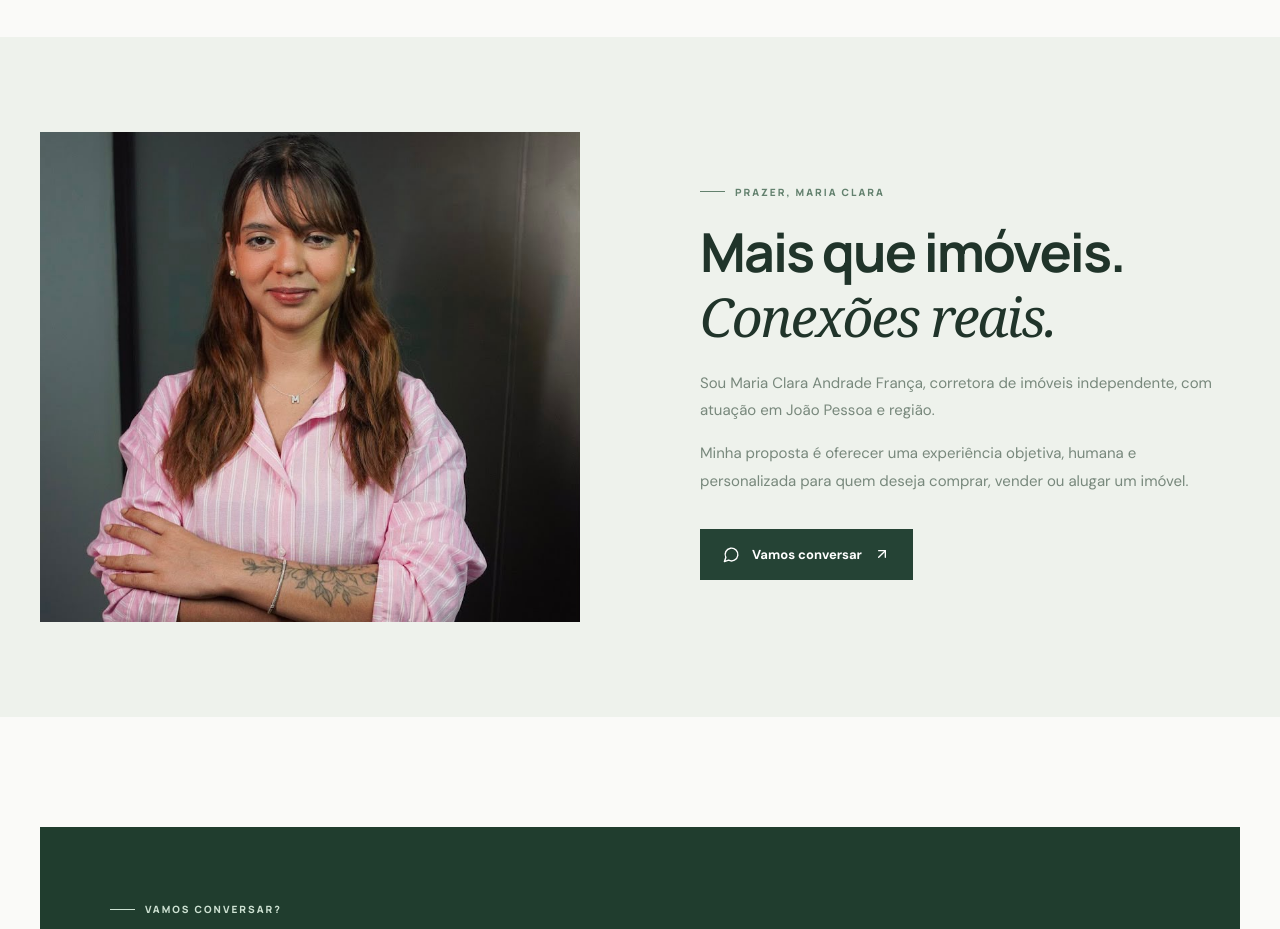
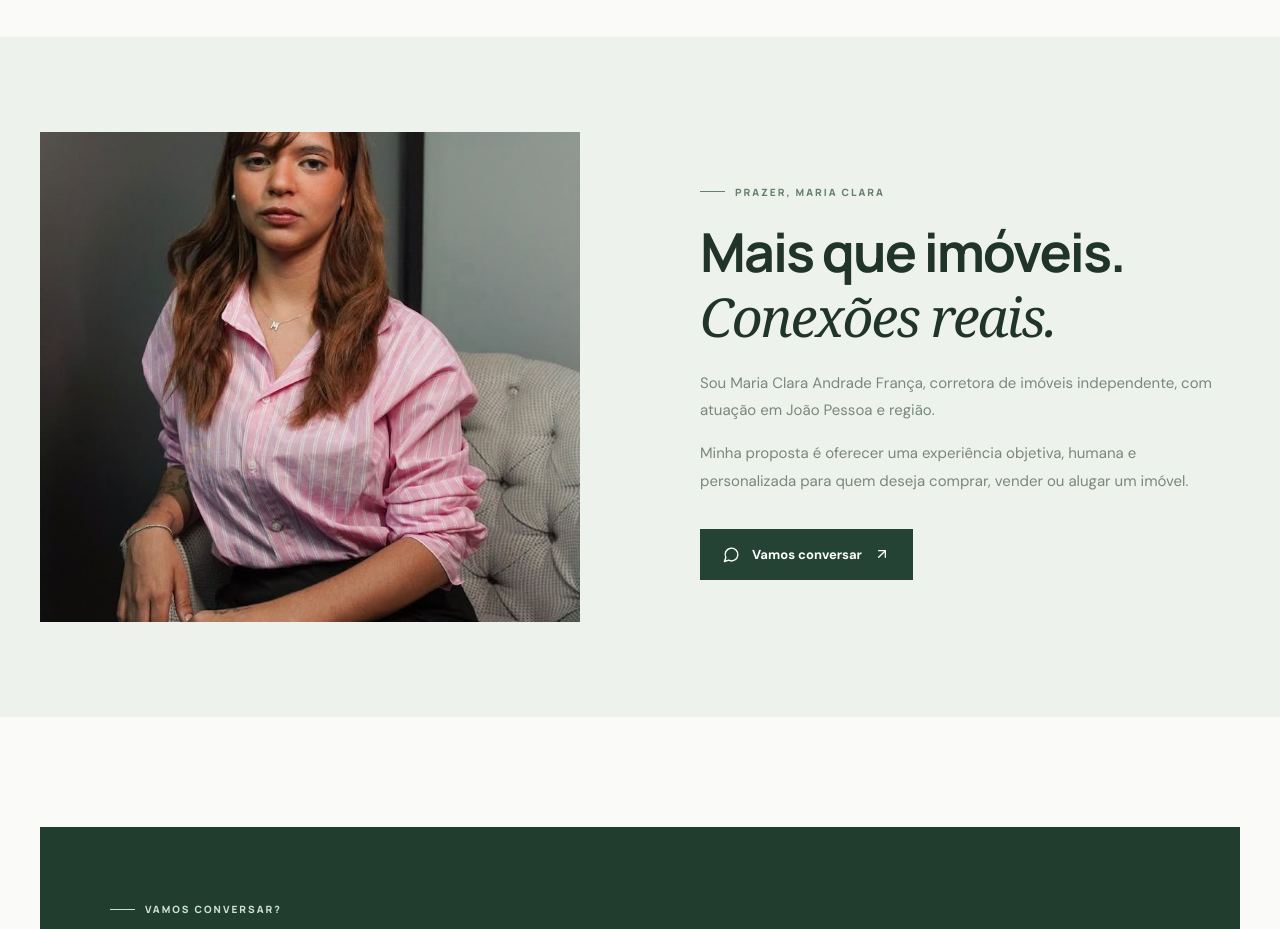
Before and after one commit to jpliratavares/maria-clara-imoveis, a React (Vite) app: page / in a window 1280 px wide. Shown: the part 2080-3009 px from the top of the page. Built offline with nearby package versions, Linux system fonts and the light colour scheme.

Commit message:
fix: display olhar-lateral portrait in about section

```diff
--- a/src/App.tsx
+++ b/src/App.tsx
@@ -55,7 +55,7 @@ function Home(){
  <div className="wrap search-offset"><SearchPanel/></div>
  <section className="wrap section"><div className="section-head"><div><p className="kicker">SELEÇÃO DE IMÓVEIS</p><h2>Espaços para viver novas histórias.</h2><p>Conheça opções para diferentes momentos e estilos de vida.</p></div><Link className="underlined dark" to="/imoveis">Ver todos os imóveis <ArrowUpRight size={17}/></Link></div>
  {listings.length ? <div className="listing-grid">{listings.filter(x=>x.featured).map(item=><ListingCard key={item.id} item={item}/>)}</div> : <div className="empty"><h3>Imóveis em atualização</h3><p>Enquanto organizamos o catálogo, consulte os anúncios publicados na fonte.</p><a className="ctn-btn" href={CHAVES_NA_MAO_URL} target="_blank" rel="noopener noreferrer">Ver anúncios no Chaves na Mão <ArrowUpRight size={17}/></a></div>}<p className="demo">{demo}</p></section>
- <section className="about" id="sobre"><div className="wrap about-grid"><div className="about-image"><img src={`${import.meta.env.BASE_URL}sorriso-frontal.jpeg`} alt="Retrato profissional de Maria Clara Andrade França" loading="lazy"/></div>
+ <section className="about" id="sobre"><div className="wrap about-grid"><div className="about-image"><img src={`${import.meta.env.BASE_URL}olhar-lateral.jpeg`} alt="Retrato profissional de Maria Clara Andrade França" loading="lazy"/></div>
  <div><p className="kicker">PRAZER, MARIA CLARA</p><h2>Mais que imóveis.<br/><em>Conexões reais.</em></h2>
  <p>Sou Maria Clara Andrade França, corretora de imóveis independente, com atuação em João Pessoa e região.</p><p>Minha proposta é oferecer uma experiência objetiva, humana e personalizada para quem deseja comprar, vender ou alugar um imóvel.</p>
  <ContactButton label="Vamos conversar" message="Olá, Maria Clara! Gostaria de saber mais sobre seus serviços."/></div></div></section>
```
